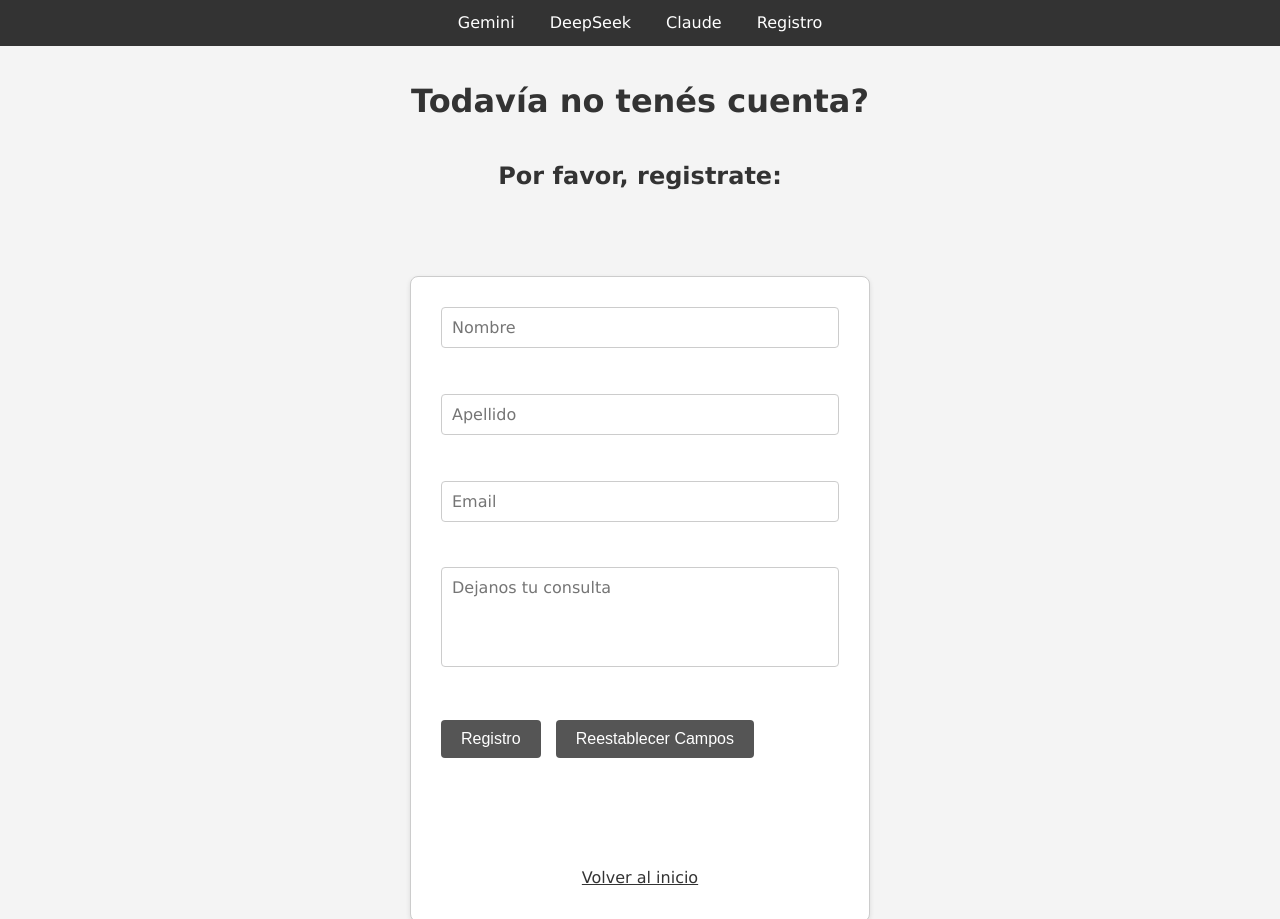
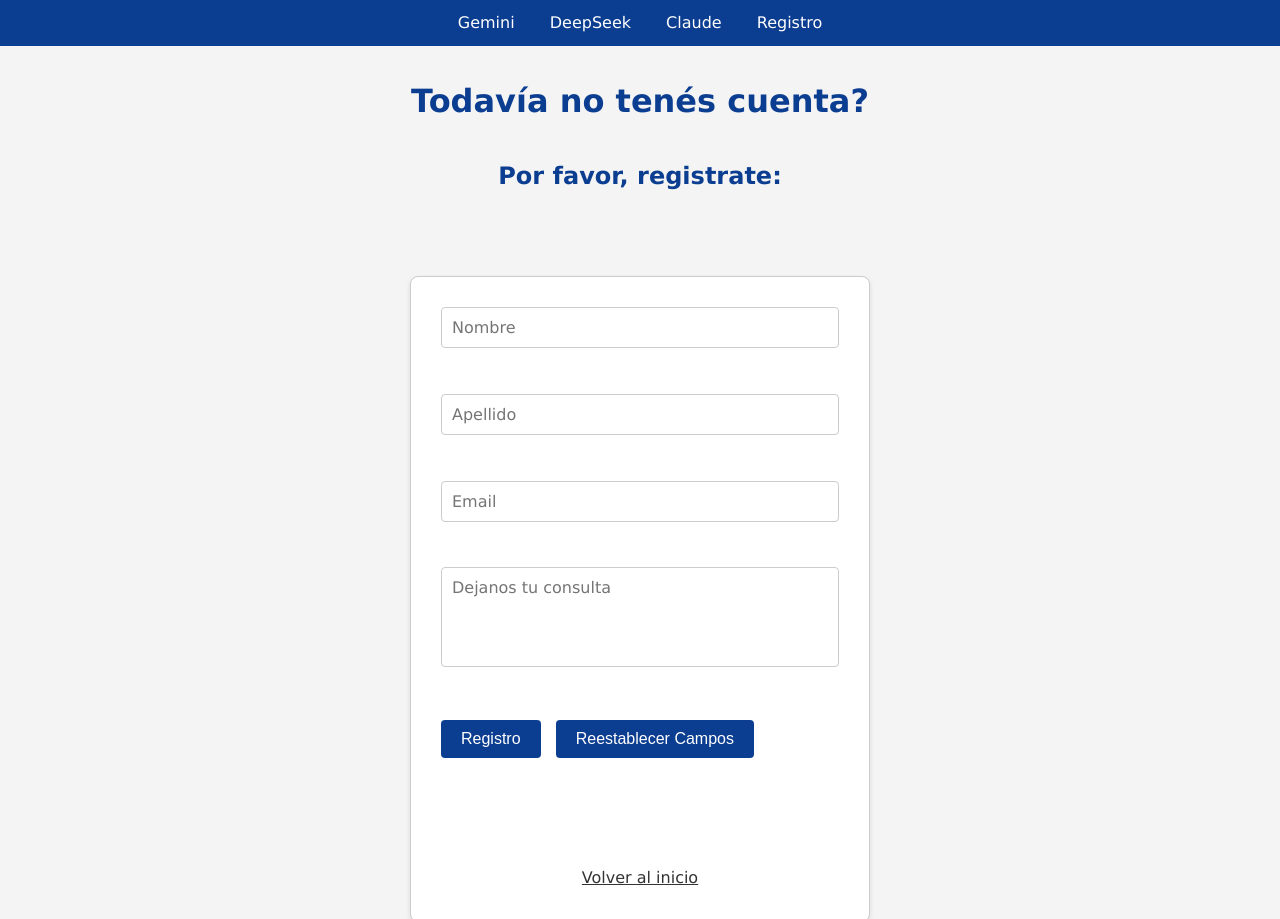
Before and after one commit to R4ghnar/websiteProject_UADE, a plain HTML site: page general/vistas/registro.html in a window 1280 px wide. Shown: the top 919 px of the page. Drawn offline with Linux system fonts and the light colour scheme.

Commit message:
cambios en colores, para que quede similar a index

```diff
--- a/general/estilos/style_mateo.css
+++ b/general/estilos/style_mateo.css
@@ -14,7 +14,7 @@ body {
 
 
 nav {
-    background-color: #333;
+    background-color: #0b3d91;
     padding: 10px 0;
     text-align: center;
 }
@@ -23,11 +23,15 @@ nav ul {
     list-style-type: none;
     padding: 0;
     margin: 0;
+    color: #0b3d91;
+
 }
 
 nav ul li {
     display: inline-block;
     margin: 0 15px;
+    color: #0b3d91;
+
 }
 
 nav ul li a {
@@ -46,7 +50,7 @@ nav ul li a:focus {
 h1.h1_inicio,
 h2.h2 {
     text-align: center;
-    color: #333;
+    color: #0b3d91;
     margin-top: 30px;
     margin-bottom: 10px;
 }
@@ -99,7 +103,7 @@ section.form_registro input.envios_reset {
     display: inline-block;
     padding: 10px 20px;
     border: none;
-    background-color: #555;
+    background-color: #0b3d91;
     color: #fff;
     font-size: 1em;
     cursor: pointer;
```
Also changed, not shown: general/vistas/index.html (+4 -4 lines).
